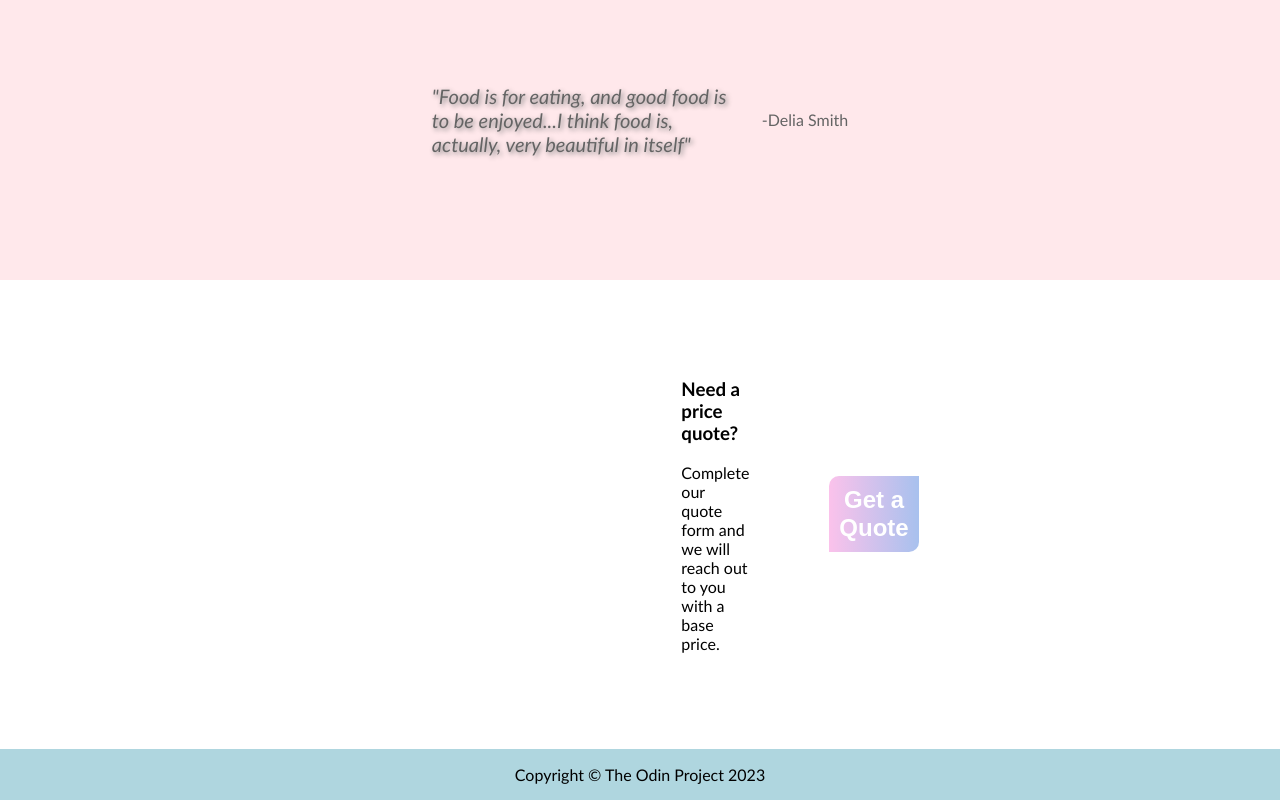
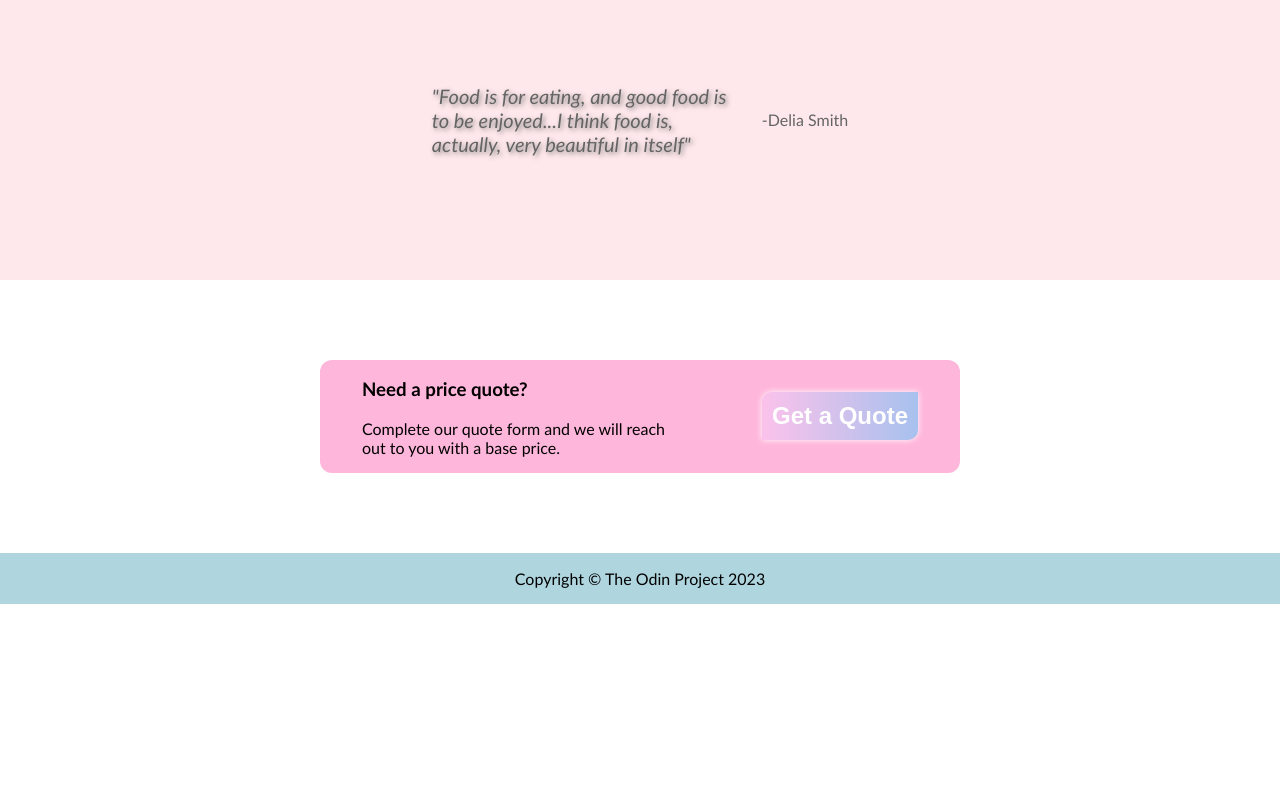
Before and after one commit to EnFuegoV3/landing-page, a plain HTML site: page index.html in a window 1280 px wide. Shown: the part 1082-1882 px from the top of the page. After the commit the page ends 1686 px from the top, so only its background shows below. Drawn offline with Linux system fonts and the light colour scheme.

Commit message:
fixed margin on price quote section

```diff
--- a/styles.css
+++ b/styles.css
@@ -163,7 +163,7 @@ h2 {
 
 .price-quote {
     flex: 1;
-    margin: 5em 50em;
+    margin: 5em 20em;
     display: flex;
     justify-content: center;
     align-items: center;
```
